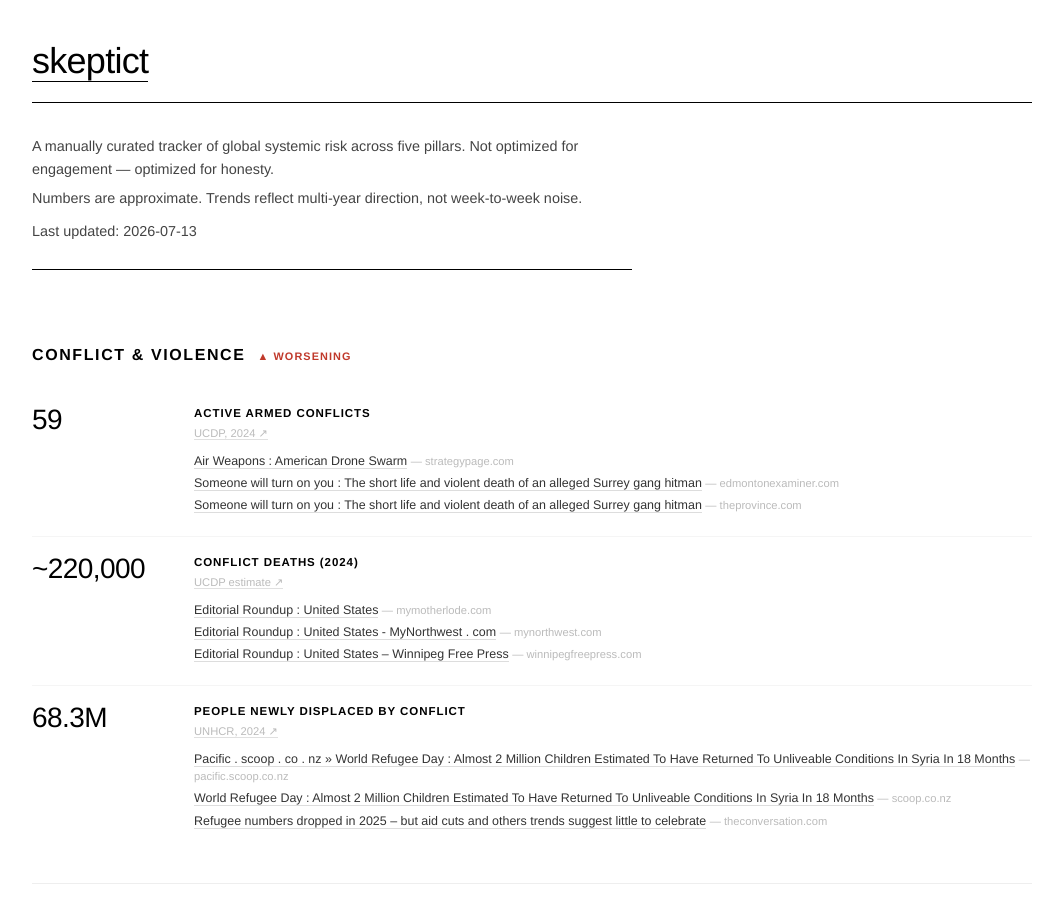
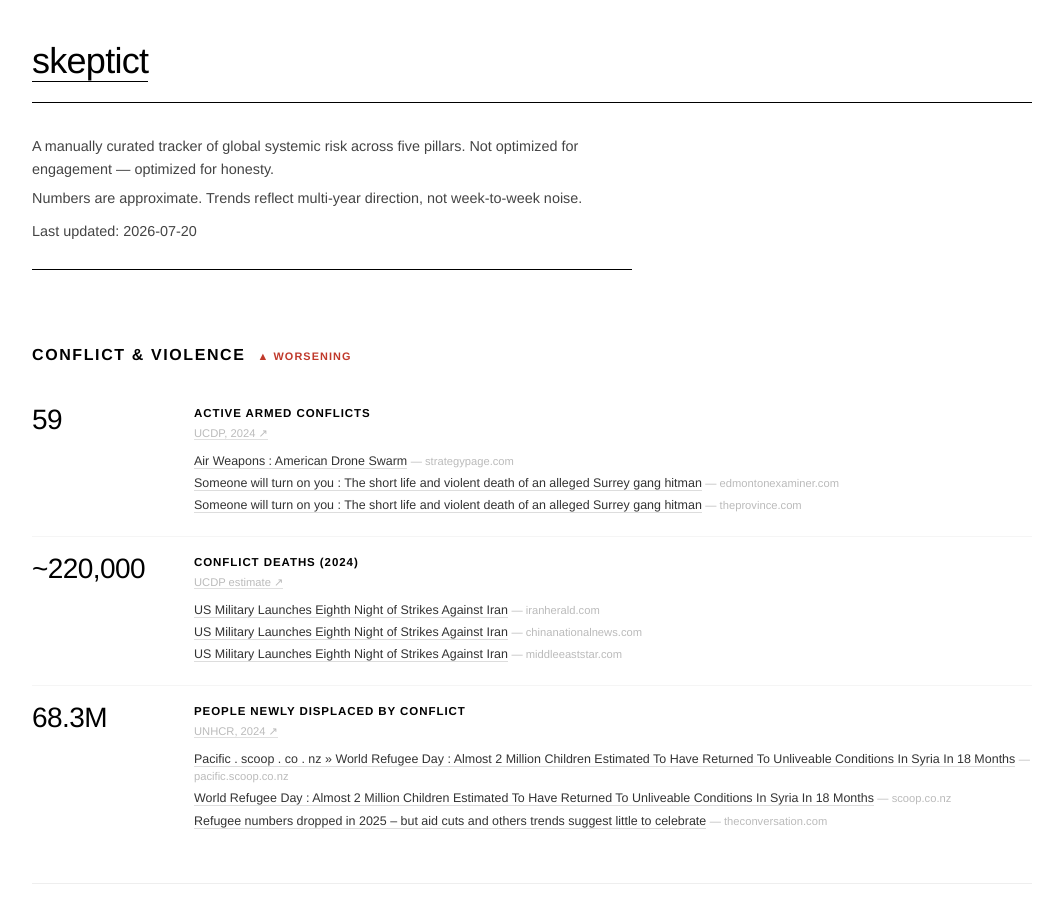
Before and after one commit to skeptict/skeptict.github.io, a Jekyll site: the page built from hellscape/index.html, in a window 1280 px wide and 900 px high. Shown: the whole window, without its empty margins (108-1171 px from the left). Built offline with Jekyll 4.4.1, drawn with Linux system fonts in a browser that asks for light colours.

Commit message:
auto: refresh hellscape articles [2026-07-20]

```diff
--- a/_data/hellscape.yml
+++ b/_data/hellscape.yml
@@ -1,4 +1,4 @@
-last_updated: '2026-07-13'
+last_updated: '2026-07-20'
 pillars:
 - name: Conflict & Violence
   id: conflict
@@ -27,15 +27,15 @@ pillars:
     source_url: https://ucdp.uu.se/
     search_query: conflict deaths battle casualties war 2024
     articles:
-    - title: 'Editorial Roundup : United States'
-      url: https://mymotherlode.com/news/national/10927679/editorial-roundup-united-states-6.html
-      publication: mymotherlode.com
-    - title: 'Editorial Roundup : United States - MyNorthwest . com'
-      url: https://mynorthwest.com/national/editorial-roundup-united-states-47/4248644
-      publication: mynorthwest.com
-    - title: 'Editorial Roundup : United States – Winnipeg Free Press'
-      url: https://www.winnipegfreepress.com/world/2026/06/16/editorial-roundup-united-states-200
-      publication: winnipegfreepress.com
+    - title: US Military Launches Eighth Night of Strikes Against Iran
+      url: http://www.iranherald.com/news/279196488/us-military-launches-eighth-night-of-strikes-against-iran
+      publication: iranherald.com
+    - title: US Military Launches Eighth Night of Strikes Against Iran
+      url: http://www.chinanationalnews.com/news/279196488/us-military-launches-eighth-night-of-strikes-against-iran
+      publication: chinanationalnews.com
+    - title: US Military Launches Eighth Night of Strikes Against Iran
+      url: http://www.middleeaststar.com/news/279196488/us-military-launches-eighth-night-of-strikes-against-iran
+      publication: middleeaststar.com
   - label: People newly displaced by conflict
     value: 68.3M
     note: UNHCR, 2024
```
